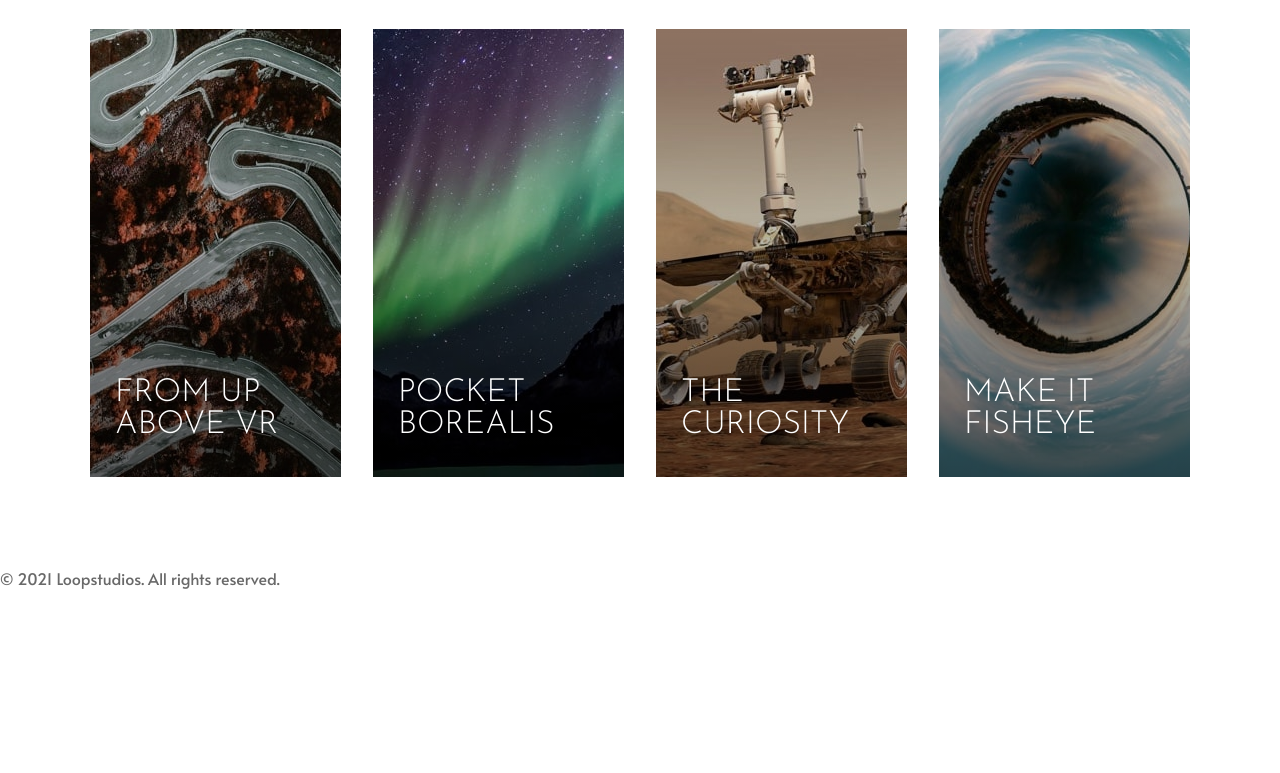
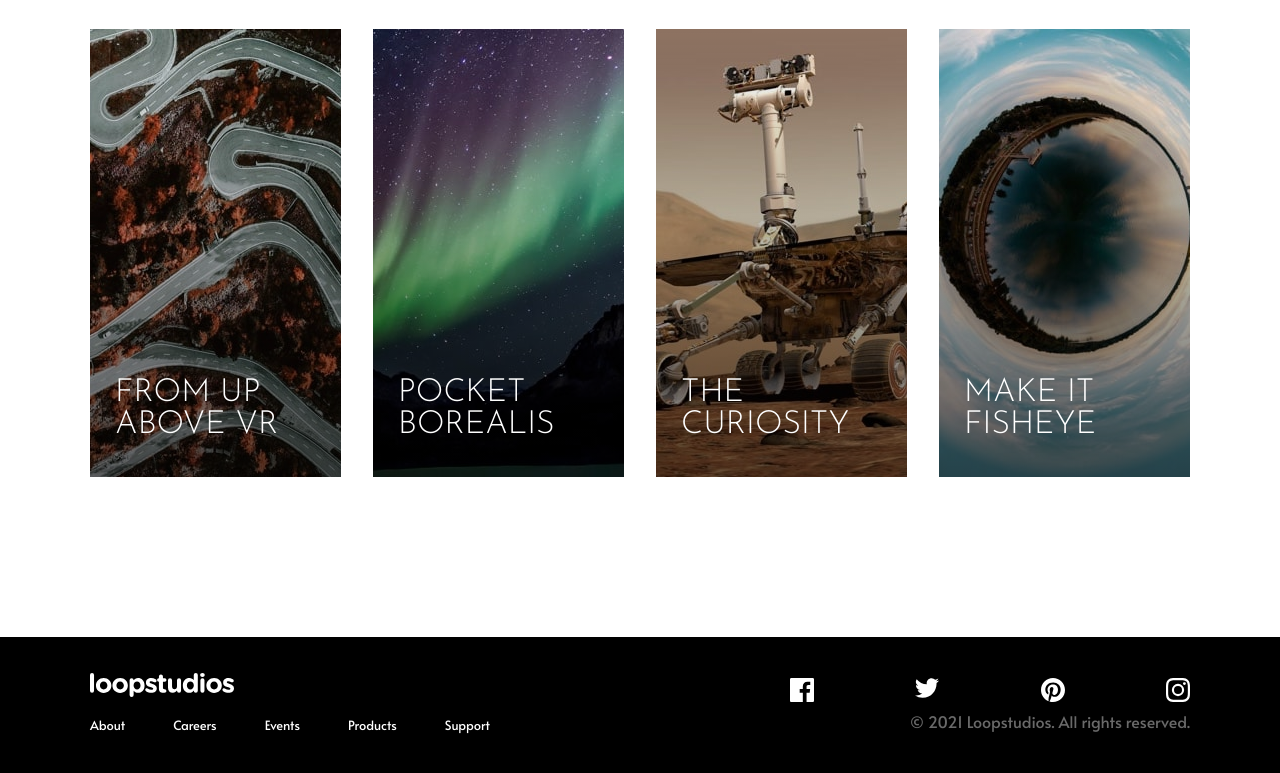
Before and after one commit to RayaneBengaoui/FM_challenge15_Loopstudios_landing_page, a plain HTML site: page index.html in a window 1280 px wide. Shown: the part 1923-2696 px from the top of the page. Before the commit the page ends 2513 px from the top, so only its background shows below. Drawn offline with Linux system fonts and the light colour scheme.

Commit message:
Completing the left part of the footer

```diff
--- a/index.html
+++ b/index.html
@@ -88,6 +88,7 @@
       </div>
     </main>
     <footer>
+      <div class="spacing">
         <div class="left-section">
           <img src="./images/logo.svg" alt="logo" />
           <ul>
@@ -107,6 +108,7 @@
           </ul>
           <p>© 2021 Loopstudios. All rights reserved.</p>
         </div>
+      </div>
     </footer>
     <script src="./app.js"></script>
   </body>
--- a/styles/style.scss
+++ b/styles/style.scss
@@ -131,8 +131,8 @@ li {
 .cards-grid {
   display: grid;
   grid-template-columns: repeat(auto-fill, minmax(200px, 1fr));
-
   grid-gap: 2rem;
+  margin-bottom: 10rem;
 }
 
 .card {
@@ -183,3 +183,47 @@ li {
   background: linear-gradient(to top, rgba(0, 0, 0, 0.6), transparent),
     url(../images/desktop/image-fisheye.jpg);
 }
+
+// Footer
+
+footer {
+  min-height: 17vh;
+  background: $black;
+
+  .spacing {
+    display: flex;
+  }
+
+  ul {
+    justify-content: space-between;
+
+    min-width: 25rem;
+
+    li {
+      font-size: 0.8rem;
+      font-weight: 300;
+    }
+  }
+}
+
+.left-section {
+  height: 17vh;
+  width: 50%;
+  display: flex;
+  flex-direction: column;
+  align-items: flex-start;
+  justify-content: center;
+
+  img {
+    width: 9rem;
+    margin-bottom: 1rem;
+  }
+}
+.right-section {
+  height: 1èvh;
+  width: 50%;
+  display: flex;
+  flex-direction: column;
+  align-items: flex-end;
+  justify-content: center;
+}
```
Also changed, not shown: styles/style.css, 1 other file. Lines whose indentation alone changed are shown as unchanged.
